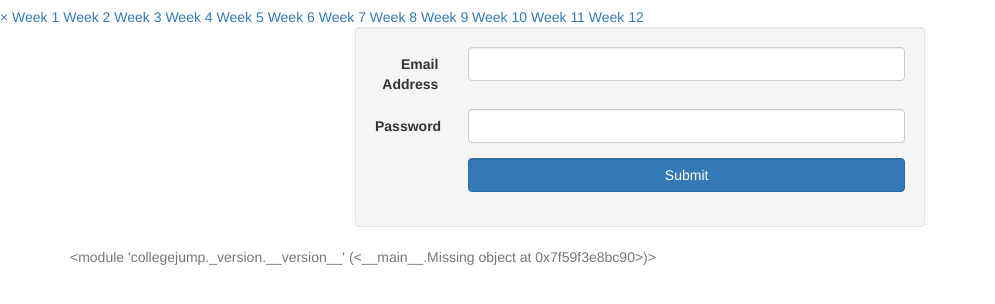
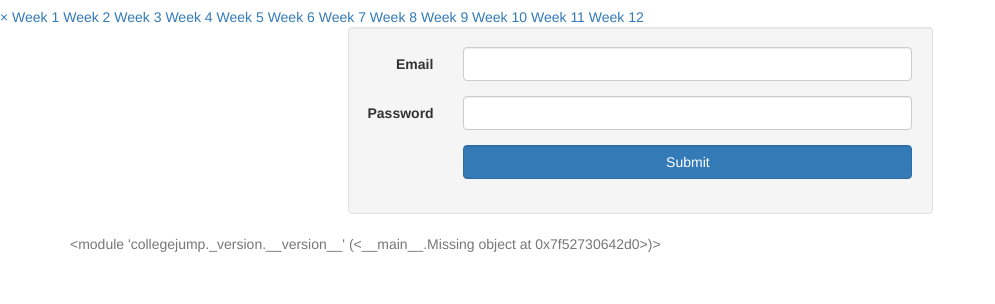
Before and after one commit to UMBC-CMSC447-Spring2017-Team5/college-JUMP, a Flask app: page /login in a window 1280 px wide. Shown: the part 65-369 px from the top of the page, without its empty margins (0-995 px from the left). Run offline with Flask 2, Linux system fonts and the light colour scheme; parts of the project's set-up code (start-up, migrations or seed data) failed here and were passed over; some libraries are stand-ins or nearby versions.

Commit message:
Shorten and touch up login form fields
- Change "Email Address" to "Email"
- Add the `row` class to the outer `div` in the `hfield` macro
- Align the whole login `well` in an outer `div`

See #75

```diff
--- a/collegejump/forms.py
+++ b/collegejump/forms.py
@@ -24,7 +24,7 @@
 
 
 class LoginForm(RedirectForm):
-    email = fields.StringField('Email Address', [
+    email = fields.StringField('Email', [
         validators.required(),
         validators.Email(),
         validators.length(max=models.User.EMAIL_MAX_LENGTH),
--- a/collegejump/templates/_formtools.html
+++ b/collegejump/templates/_formtools.html
@@ -3,7 +3,7 @@
 appropriate amount.
 #}
 {% macro hfield(field, label=True, class="") %}
-<div class="form-group">
+<div class="form-group row">
   {%- if label %}
   {{ field.label(class_="control-label col-sm-2") }}
   {% endif -%}
--- a/collegejump/templates/login.html
+++ b/collegejump/templates/login.html
@@ -5,6 +5,7 @@
 
 {% block content %}
 
+<div class="row">
   <div class="well col-xs-12 col-sm-offset-3 col-sm-6">
     <form method="POST"
 	  action="{{ url_for('login_page') }}"
@@ -15,5 +16,6 @@
       {{ formtools.hfield(form.submit, label=False, class="btn btn-primary") }}
     </form>
   </div>
+</div>
 
 {% endblock %}
```
Lines whose indentation alone changed are shown as unchanged.
